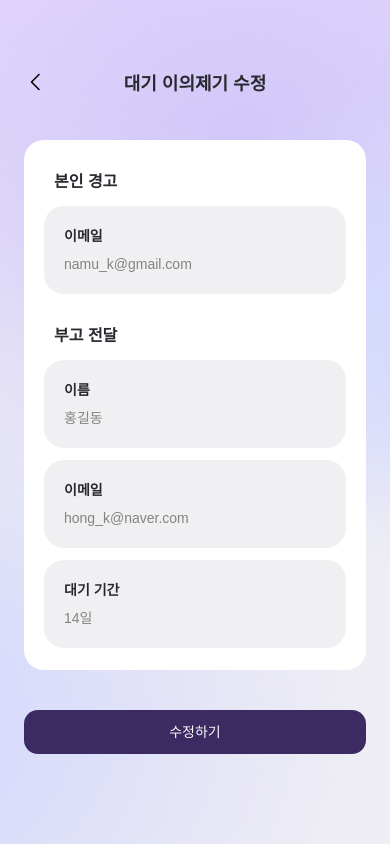
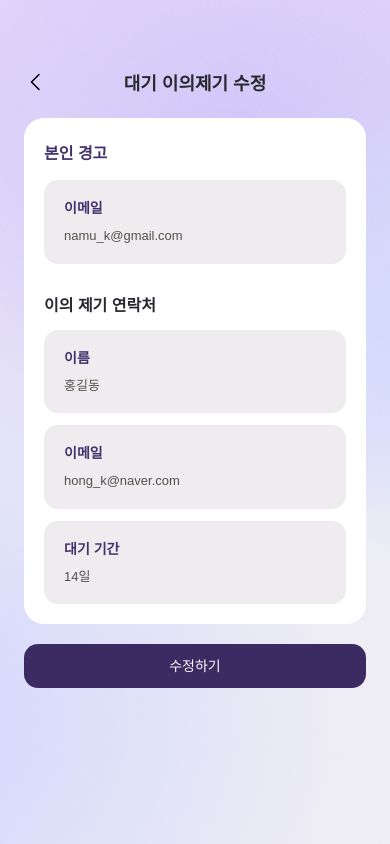
Before and after one commit to Dev-MAMOKEY/Ieoduda-Frontend, a Next.js app: page /appeal/edit in a window 390 px wide. Built offline with nearby package versions, Linux system fonts and the light colour scheme; no server answers; a web font is replaced by a local one.

Commit message:
[Feat/#9] Design : 대기 이의제기 수정 페이지 디자인 수정

```diff
--- a/app/(setting)/appeal/edit/page.tsx
+++ b/app/(setting)/appeal/edit/page.tsx
@@ -16,23 +16,24 @@ const details = [
 export default function AppealEditPage() {
   return (
     <PageContainer
-      className="gap-[22px] py-[70px] lg:max-w-none lg:gap-10 lg:px-[120px] lg:pb-[50px] lg:pt-0"
+      className="gap-0 pb-9 pt-[70px] md:min-h-[calc(100dvh-125px)] md:max-w-none md:px-[120px] md:pb-20 md:pt-0"
       data-node-id="525:3186"
     >
       <PageHeader
         backHref="/profile"
-        className="pb-5 lg:pb-0"
         title="대기 이의제기 수정"
       />
-      <div className="flex flex-col gap-10">
-        <article className="flex flex-col gap-[30px] rounded-[20px] bg-white px-5 pb-[22px] pt-[30px]">
-          {details.map((group) => (
-            <section className="flex flex-col gap-3" key={group.section}>
-              <h2 className="px-2.5 text-base font-bold">{group.section}</h2>
+      <div className="mx-auto flex w-full max-w-[342px] flex-col gap-5 pt-5 md:max-w-[460px] md:gap-10 md:pt-[50px]">
+        <article className="flex flex-col gap-[30px] rounded-[20px] bg-white px-5 pb-5 pt-6 md:pb-[22px] md:pt-[30px]">
+          {details.map((group, groupIndex) => (
+            <section className={`flex flex-col ${groupIndex === 0 ? "gap-[14px] md:gap-3" : "gap-3"}`} key={group.section}>
+              <h2 className={`text-base font-bold md:px-2.5 md:text-lg md:text-[#43306d] ${groupIndex === 1 ? "text-[#28292e]" : "text-[#43306d]"}`}>
+                {groupIndex === 1 ? <><span className="md:hidden">이의 제기 연락처</span><span className="hidden md:inline">{group.section}</span></> : group.section}
+              </h2>
               {group.items.map(([label, value]) => (
-                <div className="rounded-[20px] bg-[#f0f0f2] p-5" key={label}>
-                  <h3 className="text-sm font-bold">{label}</h3>
-                  <p className="mt-2 text-sm font-medium text-[#838383]">
+                <div className="rounded-[14px] bg-[#eeecee] px-5 py-[18px] md:rounded-[20px] md:p-5" key={label}>
+                  <h3 className="text-sm font-bold text-[#43306d] md:text-base">{label}</h3>
+                  <p className="mt-2 text-[13px] font-medium text-[#584e4d] md:text-[15px]">
                     {value}
                   </p>
                 </div>
@@ -40,7 +41,7 @@ export default function AppealEditPage() {
             </section>
           ))}
         </article>
-        <Button className="lg:h-[52px]" href="/appeal">
+        <Button href="/appeal">
           수정하기
         </Button>
       </div>
```
